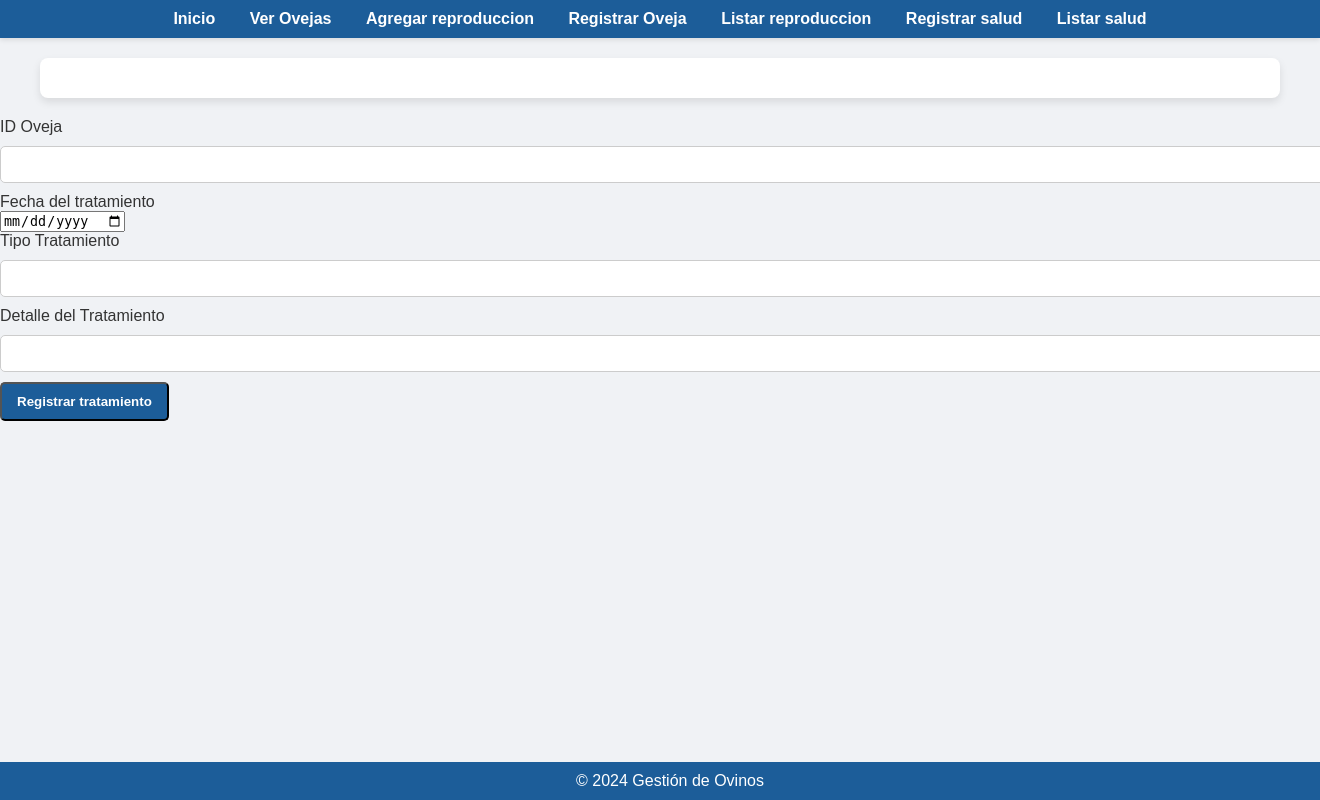
After one commit to MancipeManuel/ovinos_project, a Flask app: page /registrar_salud in a window 1320 px wide; the page is wider, and only the part inside the window is pictured. The commit adds this page. Run offline with Flask 3, Linux system fonts and the light colour scheme.

Commit message:
salud registro y eliminar y el editar

```diff
--- a/app/forms.py
+++ b/app/forms.py
@@ -18,3 +18,10 @@ class ReproduccionForm(FlaskForm):
     fecha_parto = DateField('Fecha de Parto', format='%Y-%m-%d', validators=[], default=None)
     num_crias = IntegerField('Número de Crías', validators=[], default=None)
     submit = SubmitField('Registrar')
+
+class saludForm(FlaskForm):
+    id_oveja = IntegerField('ID Oveja', validators=[DataRequired()])
+    fecha = DateField('Fecha del tratamiento ', format='%Y-%m-%d', validators=[DataRequired()])
+    tipo_tratamiento = StringField('Tipo Tratamiento',validators= [DataRequired()])
+    detalle = StringField('Detalle del Tratamiento ', validators=[Optional()])
+    submit = SubmitField('Registrar tratamiento')
--- a/app/routes.py
+++ b/app/routes.py
@@ -1,13 +1,8 @@
 from flask import render_template, redirect, url_for, flash
 from app import app, db
-from app.forms import OvejaForm,ReproduccionForm
-from app.models import Oveja,Reproduccion
+from app.forms import OvejaForm,ReproduccionForm,saludForm
+from app.models import Oveja,Reproduccion,Salud
 
-
-# @app.route('/ovejas')
-# def listar_ovejas():
-#     ovejas=ovejas.query.all()
-#     return render_template('ovejas.html',ovejas=ovejas)
 @app.route('/listar_ovejas')
 def listar_ovejas():
     ovejas = Oveja.query.all()  # Obtiene todas las ovejas de la base de datos
@@ -110,3 +105,51 @@ def eliminar_oveja(id):
     db.session.commit()
     flash('Oveja eliminada correctamente', 'success')
     return redirect(url_for('listar_ovejas'))
+
+@app.route('/registrar_salud', methods=['GET', 'POST'])
+def registrar_salud():
+    form = saludForm()
+    if form.validate_on_submit():
+        nuevo_registro = Salud(
+            id_oveja =form.id_oveja.data,
+            fecha =form.fecha.data,
+            tipo_tratamiento=form.tipo_tratamiento.data,
+            detalle=form.detalle.data,
+        )
+        db.session.add(nuevo_registro)
+        db.session.commit()
+        flash(' registrado exitosamente!', 'success')
+        return redirect(url_for('index'))
+    return render_template('registrar_salud.html', form=form)
+
+@app.route('/listar_salud')
+def listar_salud():
+    salud = Salud.query.all()
+    print(salud)
+    return render_template('listar_salud.html',salud = salud)
+
+@app.route('/editar_salud/<int:id>', methods=['GET', 'POST'])
+def editar_salud(id):
+    salud = Salud.query.get_or_404(id)
+    form = saludForm(obj=salud)
+
+    if form.validate_on_submit():
+        salud.id_oveja = form.id_oveja.data
+        salud.fecha = form.fecha.data
+        salud.tipo_tratamiento = form.tipo_tratamiento.data
+        salud.detalle = form.detalle.data
+        db.session.commit()
+        flash('actualizado con éxito', 'success')
+        return redirect(url_for('listar_salud'))
+
+    return render_template('editar_salud.html', form=form , salud= salud)
+
+
+
+@app.route('/eliminar_salud/<int:id>', methods=['POST'])
+def eliminar_salud(id):
+    salud = Salud.query.get_or_404(id)
+    db.session.delete(salud)
+    db.session.commit()
+    flash('eliminado correctamente', 'success')
+    return redirect(url_for('listar_salud'))
--- a/app/templates/editar_oveja.html
+++ b/app/templates/editar_oveja.html
@@ -13,6 +13,8 @@
         <a href="{{url_for('registrar_reproduccion')}}">Agregar reproduccion</a>
         <a href="{{ url_for('registrar_oveja') }}">Registrar Oveja</a>
         <a href="{{url_for('listar_reproduccion')}}">Listar  reproduccion</a></li>
+        <a href="{{url_for('registrar_salud')}}">Registrar Salud</a></li>
+        <a href="{{url_for('listar_salud')}}">Listar Salud</a></li>
     </div>
     <div class="container">
         {% block content %}{% endblock %}
--- a/app/templates/editar_reproduccion.html
+++ b/app/templates/editar_reproduccion.html
@@ -30,6 +30,8 @@
         <a href="{{url_for('registrar_reproduccion')}}">Agregar reproduccion</a>
         <a href="{{ url_for('registrar_oveja') }}">Registrar Oveja</a>
         <a href="{{url_for('listar_reproduccion')}}">Listar  reproduccion</a></li>
+        <a href="{{url_for('registrar_salud')}}">Registrar Salud</a></li>
+        <a href="{{url_for('listar_salud')}}">Listar salud</a></li>
     </div>
     <div class="container">
         {% block content %}{% endblock %}
--- a/app/templates/index.html
+++ b/app/templates/index.html
@@ -12,6 +12,8 @@
         <a href="{{url_for('registrar_reproduccion')}}">Agregar reproduccion</a>
         <a href="{{ url_for('registrar_oveja') }}">Registrar Oveja</a>
         <a href="{{url_for('listar_reproduccion')}}">Listar  reproduccion</a></li>
+        <a href="{{url_for('registrar_salud')}}">Registrar Salud</a></li>
+        <a href="{{url_for('listar_salud')}}">Listar Salud</a></li>
     </div>
     <div class="container">
         {% block content %}{% endblock %}
--- a/app/templates/listar_ovejas.html
+++ b/app/templates/listar_ovejas.html
@@ -13,6 +13,8 @@
         <a href="{{url_for('registrar_reproduccion')}}">Agregar reproduccion</a>
         <a href="{{ url_for('registrar_oveja') }}">Registrar Oveja</a>
         <a href="{{url_for('listar_reproduccion')}}">Listar  reproduccion</a></li>
+        <a href="{{url_for('registrar_salud')}}">Registrar Salud</a></li>
+        <a href="{{url_for('listar_salud')}}">Listar Salud</a></li>
     </div>
     <div class="container">
         {% block content %}{% endblock %}
--- a/app/templates/listar_reproduccion.html
+++ b/app/templates/listar_reproduccion.html
@@ -13,6 +13,8 @@
         <a href="{{url_for('registrar_reproduccion')}}">Agregar reproduccion</a>
         <a href="{{ url_for('registrar_oveja') }}">Registrar Oveja</a>
         <a href="{{url_for('listar_reproduccion')}}">Listar  reproduccion</a></li>
+        <a href="{{url_for('registrar_salud')}}">Registrar salud</a></li>
+        <a href="{{url_for('listar_salud')}}">Listar Salud</a></li>
     </div>
     <div class="container">
         {% block content %}{% endblock %}
--- a/app/templates/registrar_reproduccion.html
+++ b/app/templates/registrar_reproduccion.html
@@ -41,6 +41,8 @@
         <a href="{{url_for('registrar_reproduccion')}}">Agregar reproduccion</a>
         <a href="{{ url_for('registrar_oveja') }}">Registrar Oveja</a>
         <a href="{{url_for('listar_reproduccion')}}">Listar  reproduccion</a></li>
+        <a href="{{url_for('registrar_salud')}}">Registrar Salud</a></li>
+        <a href="{{url_for('listar_salud')}}">Listar Salud</a></li>
     </div>
     <div class="container">
         {% block content %}{% endblock %}
--- /dev/null
+++ b/app/templates/registrar_salud.html
@@ -0,0 +1,59 @@
+<!DOCTYPE html>
+<html lang="es">
+<head>
+    <meta charset="UTF-8">
+    <title>Registrar tratamiento</title>
+    <link rel="stylesheet" href="{{ url_for('static', filename='styles.css') }}">
+</head>
+<body>
+    <div class="navbar">
+        <a href="{{ url_for('index') }}">Inicio</a>
+        <a href="{{ url_for('listar_ovejas') }}">Ver Ovejas</a>
+        <a href="{{url_for('registrar_reproduccion')}}">Agregar reproduccion</a>
+        <a href="{{ url_for('registrar_oveja') }}">Registrar Oveja</a>
+        <a href="{{url_for('listar_reproduccion')}}">Listar  reproduccion</a></li>
+        <a href="{{url_for('registrar_salud')}}">Registrar salud</a></li>
+        <a href="{{url_for('listar_salud')}}">Listar salud</a></li>
+    </div>
+    <div class="container">
+        {% block content %}{% endblock %}
+    </div>
+    <footer>
+        &copy; 2024 Gestión de Ovinos
+    </footer>
+    <form method="POST" action="{{ url_for('registrar_salud') }}">
+        {{ form.hidden_tag() }}
+        <div>
+            {{ form.id_oveja.label }}<br>
+            {{ form.id_oveja() }}<br>
+            {% for error in form.id_oveja.errors %}
+                <span style="color: red;">[{{ error }}]</span>
+            {% endfor %}
+        </div>
+        <div>
+            {{ form.fecha.label }}<br>
+            {{ form.fecha() }}<br>
+            {% for error in form.fecha.errors %}
+                <span style="color: red;">[{{ error }}]</span>
+            {% endfor %}
+        </div>
+        <div>
+            {{ form.tipo_tratamiento.label }}<br>
+            {{ form.tipo_tratamiento(size = 32) }}<br>
+            {% for error in form.tipo_tratamiento.errors %}
+                <span style="color: red;">[{{ error }}]</span>
+            {% endfor %}
+        </div>
+        <div>
+            {{ form.detalle.label }}<br>
+            {{ form.detalle(size=32) }}<br>
+            {% for error in form.detalle.errors %}
+                <span style="color: red;">[{{ error }}]</span>
+            {% endfor %}
+        </div>
+        <div>
+            {{ form.submit(class_='btn') }}
+        </div>
+    </form>
+</body>
+</html>
--- a/app/templates/registro_oveja.html
+++ b/app/templates/registro_oveja.html
@@ -12,6 +12,8 @@
         <a href="{{url_for('registrar_reproduccion')}}">Agregar reproduccion</a>
         <a href="{{ url_for('registrar_oveja') }}">Registrar Oveja</a>
         <a href="{{url_for('listar_reproduccion')}}">Listar  reproduccion</a></li>
+        <a href="{{url_for('registrar_salud')}}">Registrar Salud</a></li>
+        <a href="{{url_for('listar_salud')}}">Listar Salud</a></li>
     </div>
     <div class="container">
         {% block content %}{% endblock %}
```
Also changed, not shown: app/templates/editar_salud.html (added, +49 -0 lines), app/templates/listar_salud.html (added, +62 -0 lines).
